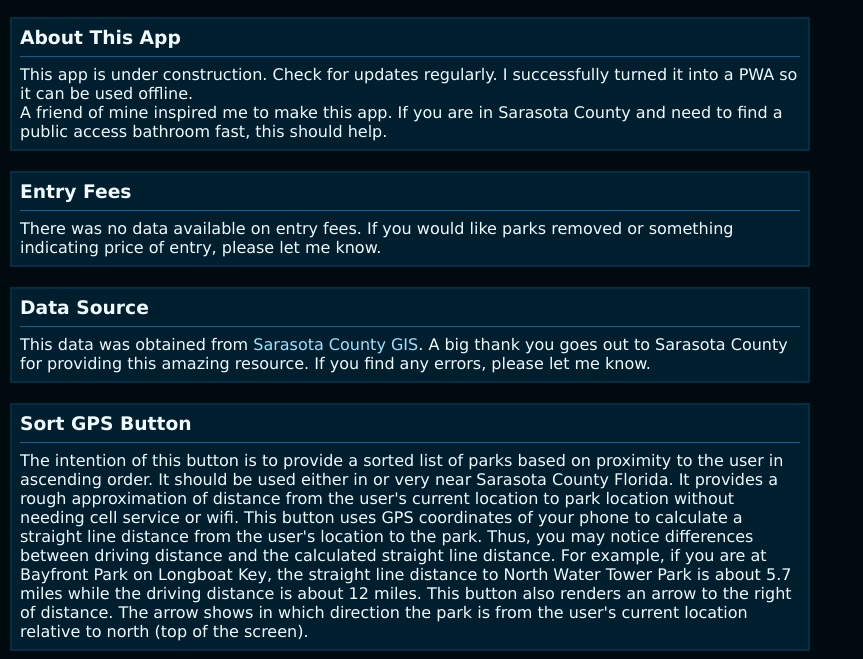
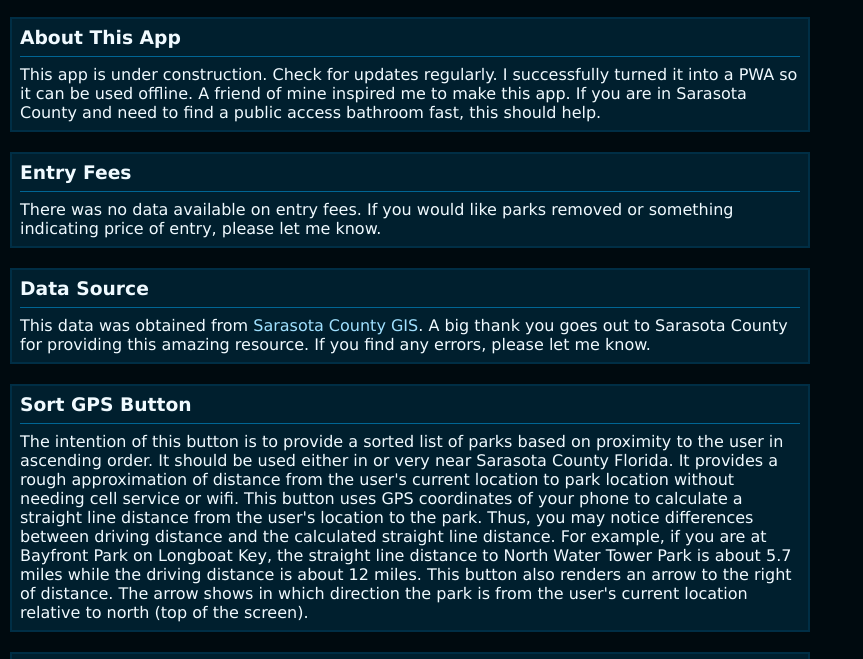
Before and after one commit to david-learns/sarasota-bathrooms, a plain HTML site: page about.html in a window 1280 px wide. Shown: the part 126-785 px from the top of the page, without its empty margins (0-863 px from the left). Drawn offline with Linux system fonts and the light colour scheme.

Commit message:
updated about text ... again

```diff
--- a/about.html
+++ b/about.html
@@ -39,8 +39,7 @@
     <article class="group">
         <h3>About This App</h3>
         <hr>
-        <p>This app is under construction. Check for updates regularly. I successfully turned it into a PWA so it can be used offline.</p>
-        <p>A friend of mine inspired me to make this app. If you are in Sarasota County and need to find a public access bathroom fast, this should help.</p>
+        <p>This app is under construction. Check for updates regularly. I successfully turned it into a PWA so it can be used offline. A friend of mine inspired me to make this app. If you are in Sarasota County and need to find a public access bathroom fast, this should help.</p>
     </article>
     <article class="group">
         <h3>Entry Fees</h3>
```
